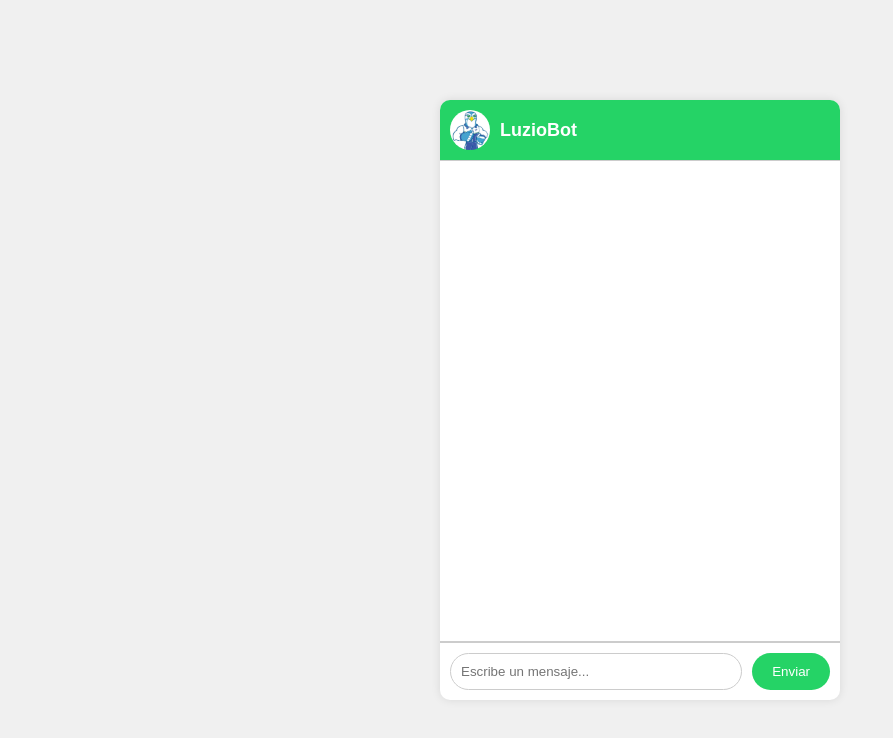
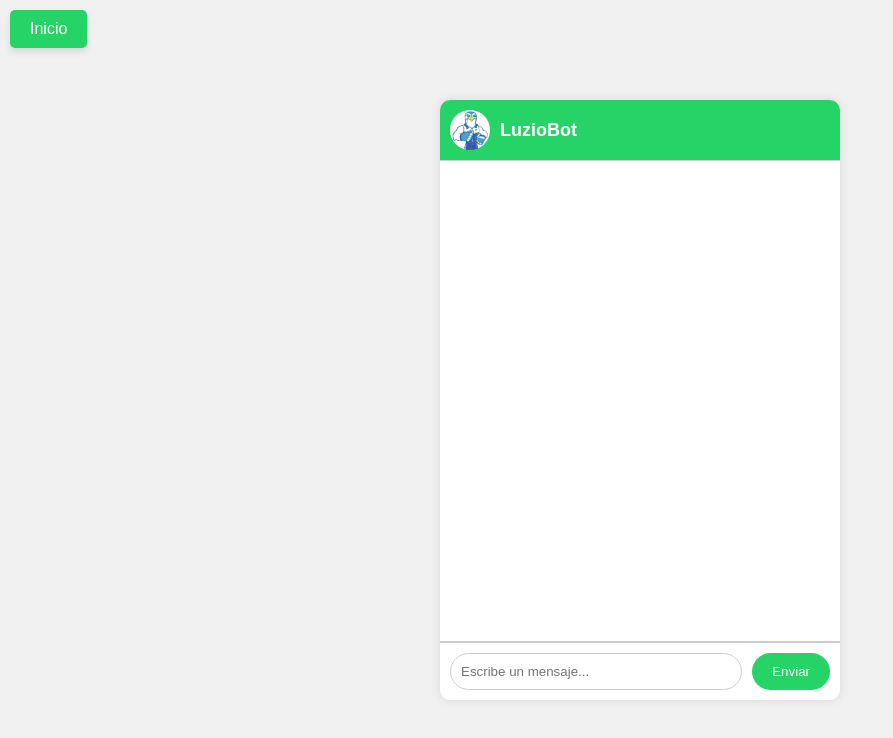
Before and after one commit to Emmanuel-RH/chatwithluzio, a plain HTML site: page PruebaVista/indexchatbot.html in a window 1280 px wide. Shown: the whole page, without its empty margins (0-893 px from the left). Drawn offline with Linux system fonts and the light colour scheme.

Commit message:
ChatbotIndexModif

```diff
--- a/PruebaVista/indexchatbot.html
+++ b/PruebaVista/indexchatbot.html
@@ -2,11 +2,12 @@
 <html lang="es">
 <head>
     <meta charset="UTF-8">
-    <meta name="viewport" content="width=device-width, initial-scale=1.0">
+    <meta name="viewport" content="width=device-width, initial-scale=1.0, user-scalable=no">
     <title>LuzioBot Chat</title>
     <link rel="stylesheet" href="styles.css">
 </head>
 <body>
+    <button id="home-button" onclick="window.location.href='https://emmanuel-rh.github.io/chatwithluzio/index.html'">Inicio</button>
     <div id="chat-container">
         <div id="header">
             <img src="https://github.com/Emmanuel-RH/chatwithluzio/blob/main/Imagenes/LuzioChat.jpg?raw=true" alt="Foto de Luzio" id="contact-photo">
--- a/PruebaVista/styles.css
+++ b/PruebaVista/styles.css
@@ -26,6 +26,25 @@ body {
     background-color: #25d366;
     color: white;
     border-bottom: 1px solid #ccc;
+}
+
+#home-button {
+    position: fixed;
+    top: 10px;
+    left: 10px;
+    background-color: #25d366;
+    color: white;
+    border: none;
+    padding: 10px 20px;
+    cursor: pointer;
+    border-radius: 5px;
+    font-size: 16px;
+    box-shadow: 0 4px 6px rgba(0, 0, 0, 0.1);
+    transition: background-color 0.3s ease;
+}
+
+#home-button:hover {
+    background-color: #45a049;
 }
 
 #contact-photo {
```
